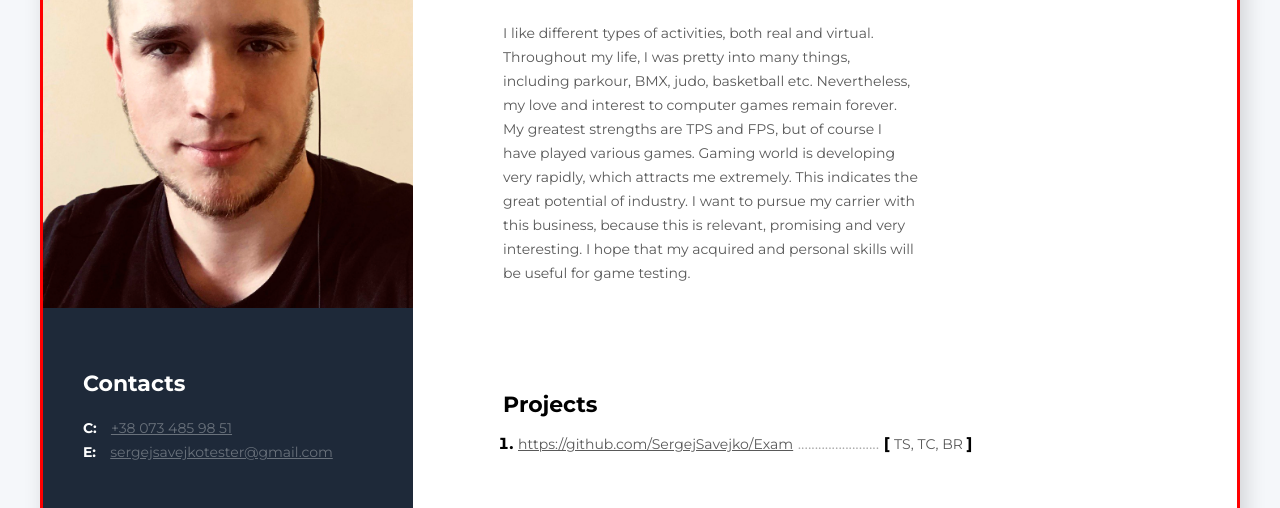
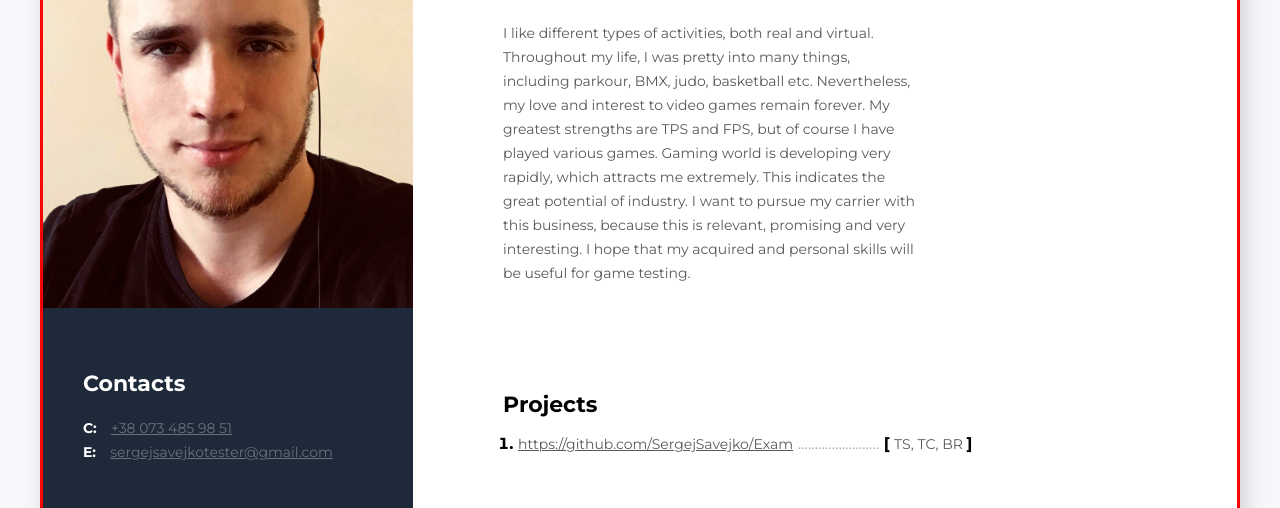
Before and after one commit to SergejSavejko/sergeisaveiko.github.io, a plain HTML site: page index.html in a window 1280 px wide. Shown: the part 253-761 px from the top of the page. Drawn offline with Linux system fonts and the light colour scheme.

Commit message:
Update index.html

```diff
--- a/index.html
+++ b/index.html
@@ -95,7 +95,7 @@
                 <h1 class="name">Sergei Saveiko</h1>
 
                 <p class="description">
-                    I like different types of activities, both real and virtual. Throughout my life, I was pretty into many things, including parkour, BMX, judo, basketball etc. Nevertheless, my love and interest to computer games remain forever. My greatest strengths are TPS and FPS, but of course I have played various games. Gaming world is developing very rapidly, which attracts me extremely. This indicates the great potential of industry. I want to pursue my carrier with this business, because this is relevant, promising and very interesting. I hope that my acquired and personal skills will be useful for game testing.
+                    I like different types of activities, both real and virtual. Throughout my life, I was pretty into many things, including parkour, BMX, judo, basketball etc. Nevertheless, my love and interest to video games remain forever. My greatest strengths are TPS and FPS, but of course I have played various games. Gaming world is developing very rapidly, which attracts me extremely. This indicates the great potential of industry. I want to pursue my carrier with this business, because this is relevant, promising and very interesting. I hope that my acquired and personal skills will be useful for game testing.
                 </p>
             </div>
 
```
